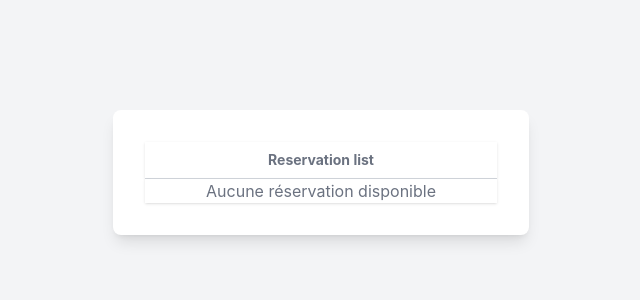
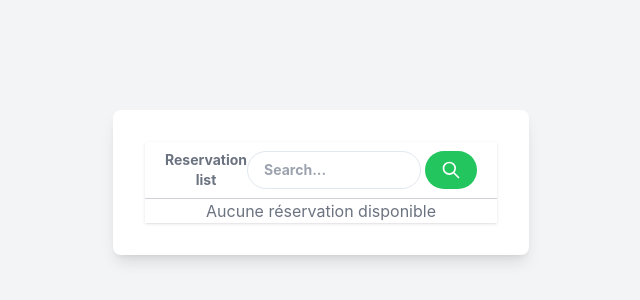
Before and after one commit to Zouaoui-Montassar/Takwirti, a React (Create React App) app in the folder frontend/: page /reservation/list in a window 1280 px wide. Shown: the part 14-314 px from the top of the page, without its empty margins (319-959 px from the left). Built offline with nearby package versions, Linux system fonts and the light colour scheme.

Commit message:
interface edit reservation

```diff
--- a/frontend/src/App.js
+++ b/frontend/src/App.js
@@ -16,6 +16,8 @@ import Sign_up from './components/sign_up';
 import { ReservationAdd } from './components/ReservationAdd';
 import List from './components/list';
 import ReservationList from './components/ReservationList';
+import ReservationEdit from './components/ReservationEdit';
+import SearchBox from './components/SearchBox';
 
 
 const data = [
@@ -56,6 +58,9 @@ function App() {
           <Route path="/Reservation/add" element={<ReservationAdd/>} />
           <Route path="/list" element={<List/>} />
           <Route path="/reservation/list" element={<ReservationList/>} />
+          <Route path="/Reservation/edit" element={<ReservationEdit/>} />
+          <Route path="/Reservation/search" element={<SearchBox/>} />
+
 
         </Routes>
       </BrowserRouter>
--- a/frontend/src/components/ReservationList.jsx
+++ b/frontend/src/components/ReservationList.jsx
@@ -1,5 +1,6 @@
 import React from 'react';
 import { useNavigate } from 'react-router-dom';
+import SearchBox from './SearchBox';
 
 const reservation = [
   /*{
@@ -30,9 +31,10 @@ const ReservationList = () => {
         <div className="flex flex-col items-center justify-center h-screen bg-gray-100 px-4 py-8">
             <div className="max-w-xg w-full h-3/4 md:w-1/3 mx-auto "> {/* Adjust width for medium screens and above */}
                 <div className="bg-white shadow-lg p-8 rounded-lg">
-                    <div className="bg-white text-sm text-gray-500 font-bold px-5 py-2 shadow border-b border-gray-300">
-                        Reservation list
-                    </div>
+                <div className="flex flex-row bg-white text-sm text-gray-500 font-bold px-5 py-2 shadow border-b border-gray-300 items-center justify-between">
+                    <p className='flex-grow-0'>Reservation list</p>
+                    <SearchBox className="py-4" />
+                </div>
 
                     <div className="w-full h-full overflow-auto shadow bg-white" id="journal-scroll">
                         {reservation.length > 0 ? (
```
